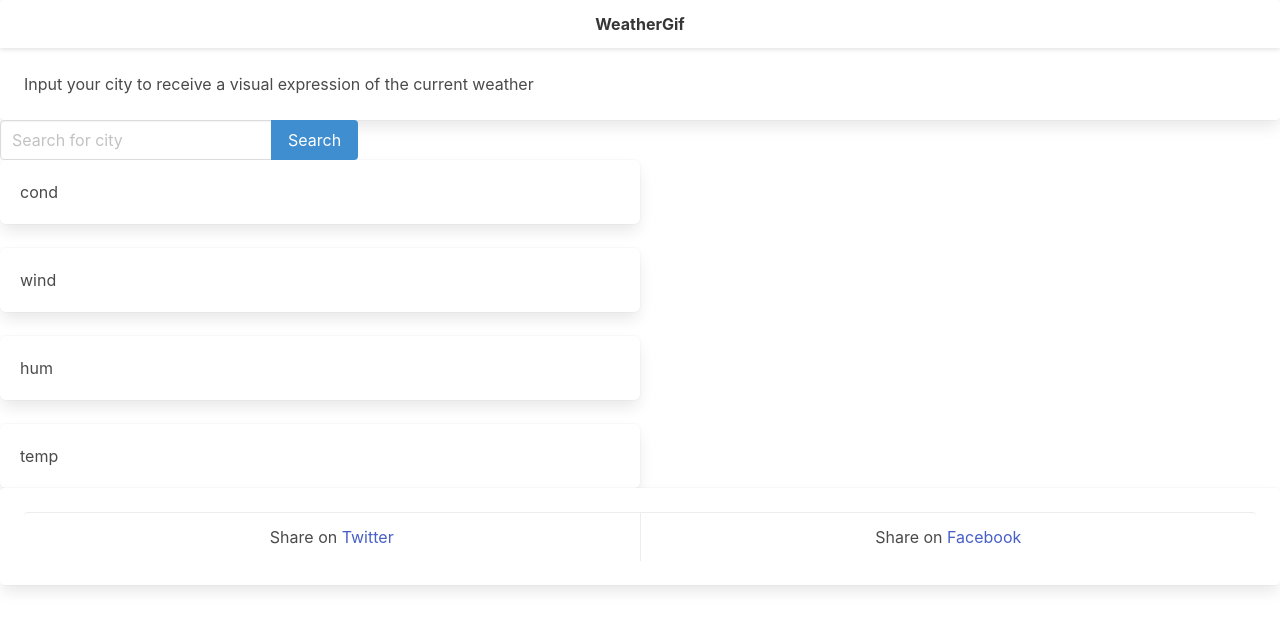
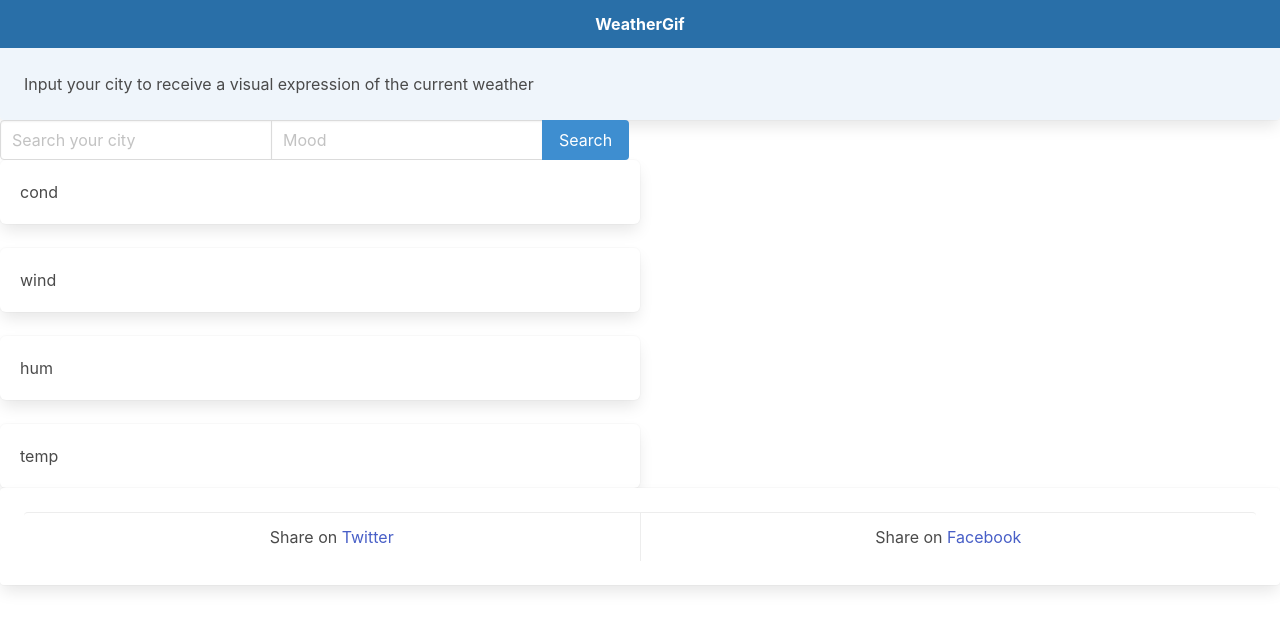
Before and after one commit to 13tinydots/project-one, a website with bundled scripts: page index.html in a window 1280 px wide. Built offline with nearby package versions, Linux system fonts and the light colour scheme.

Commit message:
Added styling and created a mood form

```diff
--- a/index.html
+++ b/index.html
@@ -11,9 +11,9 @@
   <body>
     <div class="card">
       <header class="card-header">
-        <p class="card-header-title is-centered">WeatherGif</p>
+        <p class="card-header-title is-centered has-background-info-dark has-text-white" >WeatherGif</p>
       </header>
-      <div class="card-content">
+      <div class="card-content has-background-info-light">
         <div class="content">
           Input your city to receive a visual expression of the current weather
         </div>
@@ -25,16 +25,18 @@
         <!-- from Amanda's code in slack -->
         <form class="field has-addons">
           <div class="control">
-            <input class="input" type="text" placeholder="Search for city" />
+            <input class="input" type="text" placeholder="Search your city" />
           </div>
           <div class="control">
-            <button class="button is-info" type="submit">Search</button>
+            <input class="input" type="text" placeholder="Mood" />
+          </div>
+          <div class="control">
+            <button class="button is-info is-centered" type="submit">Search</button>
           </div>
         </form>
       </nav>
       <section>
-        <!-- I have addeded the tile layout here, seemed to fit best here for the
-        gifs -->
+        <!-- I have addeded the tile layout here, seemed to fit best here for the gifs -->
         <div id="containerTile" class="tile is-ancestor">
           <div id="parentTile" class="tile is-vertical is-parent">
             <div id="conditionDesc" class="tile is-6 is-child box">cond</div>
```
